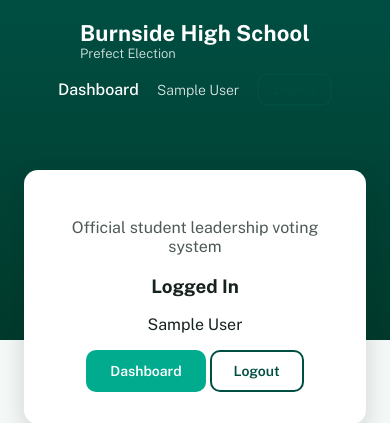
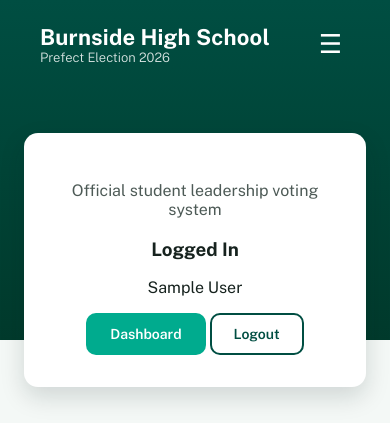
Before and after one commit to Astral-Viscount/Prefect-Voting, a Flask app: page / in a window 390 px wide. Shown: the top 423 px of the page. Run offline with Flask 3, Linux system fonts and the light colour scheme; the visitor is signed in with stand-in values (Sample User, id 1); data that the repository does not hold is empty.

Commit message:
better nav and responsive

```diff
--- /dev/null
+++ b/static/js/layout.js
@@ -0,0 +1,6 @@
+document.getElementById('navToggle')?.addEventListener('click', function () {
+    const nav = document.getElementById('siteNav');
+    const isOpen = nav.classList.toggle('open');
+
+    this.setAttribute('aria-expanded', isOpen);
+});
--- a/static/style.css
+++ b/static/style.css
@@ -42,6 +42,16 @@ body {
     align-items: center;
     padding: 24px 40px;
     color: var(--bhs-white);
+    flex-wrap: wrap;
+}
+
+.nav-toggle {
+    background: none;
+    border: none;
+    color: var(--bhs-white);
+    font-size: 26px;
+    cursor: pointer;
+    padding: 4px 8px;
 }
 
 .brand {
@@ -64,9 +74,16 @@ body {
 }
 
 .site-nav {
+    display: none;
+    align-items: flex-start;
+    gap: 18px;
+    flex-direction: column;
+    width: 100%;
+    margin-top: 18px; ;
+}
+
+.site-nav.open {
     display: flex;
-    align-items: center;
-    gap: 18px;
 }
 
 .site-nav a {
@@ -229,7 +246,7 @@ body {
 
 .candidate-grid {
     display: grid;
-    grid-template-columns: repeat(auto-fill, minmax(220px, 1fr));
+    grid-template-columns: 1fr;
     gap: 16px;
     margin-top: 16px;
 }
@@ -498,22 +515,12 @@ label {
     color: var(--bhs-bush-green);
 }
 
-
-@media (max-width: 640px) {
-    .site-header {
-        flex-direction: column;
-        gap: 12px;
-        padding: 20px;
+@media (min-width: 640px) {
+    .admin-tool-grid {
+        grid-template-columns: repeat(2, 1fr);
     }
 
-    .site-nav {
-        flex-wrap: wrap;
-        justify-content: center;
-    }
-}
-
-@media (min-width: 640px) {
-    .admin-tool-grid {
+    .candidate-grid {
         grid-template-columns: repeat(2, 1fr);
     }
 }
@@ -522,4 +529,21 @@ label {
     .admin-tool-grid {
         grid-template-columns: repeat(3, 1fr);
     }
+
+    .candidate-grid {
+        grid-template-columns: repeat(auto-fill, minmax(220px, 1fr));
+    }
+
+    .site-nav {
+        display: flex !important;
+        flex-direction: row;
+        width: auto;
+        margin-top: 0;
+        align-items: center;
+        gap: 18px;
+    }
+
+    .nav-toggle {
+        display: none;
+    }
 }
--- a/templates/layout.html
+++ b/templates/layout.html
@@ -16,25 +16,29 @@
 
 <body>
     <header class="site-header">
-
         <a href="/" class="brand">
             <span class="brand-name">Burnside High School</span>
-            <span class="brand-sub">Prefect Election</span>
+            <span class="brand-sub">Prefect Election 2026</span>
         </a>
 
         {% if session.get('user_id') %}
-        <nav class="site-nav">
+        <button class="nav-toggle" id="navToggle" aria-label="Toggle navigation" aria-expanded="false">&#9776;</button>
+
+        <nav class="site-nav" id="siteNav">
+            <a href="/dashboard">Dashboard</a>
+
             {% if session.get('is_admin') %}
-                <a href="/admin">Dashboard</a>
-
-            {% else %}
-                <a href="/dashboard">Dashboard</a>
-
+                <a href="/admin/results">Results</a>
+                <a href="/admin/voters">Voters</a>
+                <a href="/admin/announcements">Announcements</a>
+                <a href="/admin/audit-log">Audit Log</a>
+                <a href="/admin/backups">Backups</a>
+                <a href="/admin/manage-admins">Manage Admins</a>
             {% endif %}
 
             <span class="nav-user">{{ session.get('user_name') }}</span>
+            <a href="/logout" class="btn small outline">Logout</a>
 
-            <a href="/logout" class="btn small outline">Logout</a>
         </nav>
         {% endif %}
 
@@ -64,6 +68,8 @@
         <p>Burnside High School Te Kura o Waimairi-iri &middot; Prefect Voting System</p>
     </footer>
 
+    <script src="{{ url_for('static', filename='js/layout.js') }}"></script>
+
     {% block scripts %}
     {% endblock %}
 </body>
```
